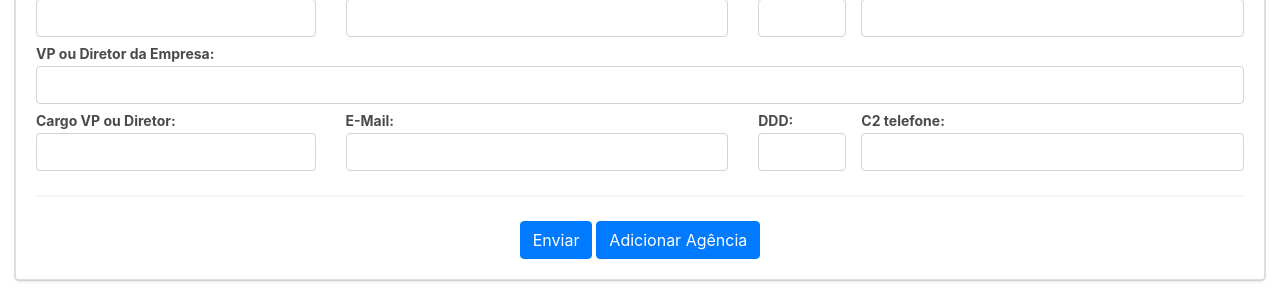
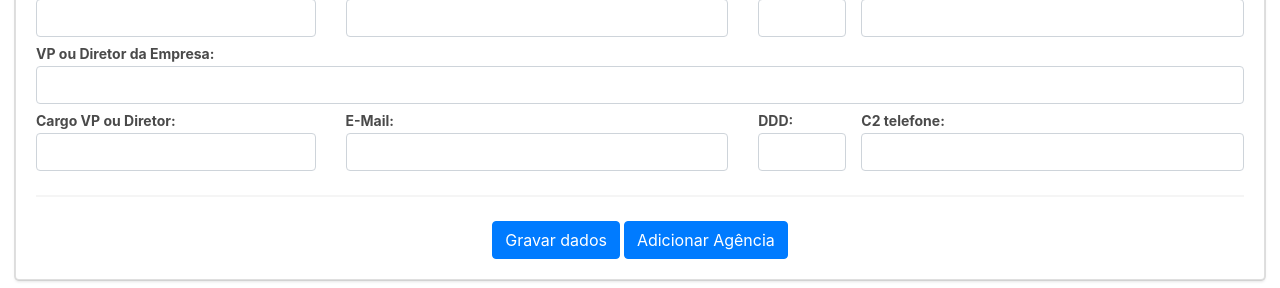
Before and after one commit to bonfimjustino7/djangorestapi, a Django app: page /nova-empresa/ in a window 1280 px wide. Shown: the part 858-1146 px from the top of the page. Run offline with Django 3.2, Linux system fonts and the light colour scheme; the visitor is signed in with stand-in values (Sample User, id 1); data that the repository does not hold is empty; some libraries are stand-ins or nearby versions.

Commit message:
Alterar o texto Enviar para Gravar os dados

```diff
--- a/base/templates/base/nova-empresa.html
+++ b/base/templates/base/nova-empresa.html
@@ -249,7 +249,7 @@
                                 <a href="/admin/inscricao/inscricao/add/" id="btn_inscricoes" class="btn btn-outline-primary">Cadastrar Inscrições</a>
                             </div>
                             <div class="col-md-12 text-center botoes-inciais">
-                                <button type="button" onclick="enviar()" class="btn btn-primary" data-toggle="tooltip" data-placement="top" enable>Enviar</button>
+                                <button type="button" onclick="gravar_dados()" class="btn btn-primary" data-toggle="tooltip" data-placement="top" enable>Gravar dados</button>
                                 <a href="javascript:adiciona_agencia()" class="btn btn-primary" data-toggle="tooltip" data-placement="top" title="Você pode adicionar mais de uma agência, clicando aqui">Adicionar Agência</a>
                             </div>
                         </div>
@@ -340,7 +340,7 @@
             })
         }
 
-        function enviar() {
+        function gravar_dados() {
             var url = '{% url 'nova-empresa' %}'
             carrega_dados_formulario()
 
```
